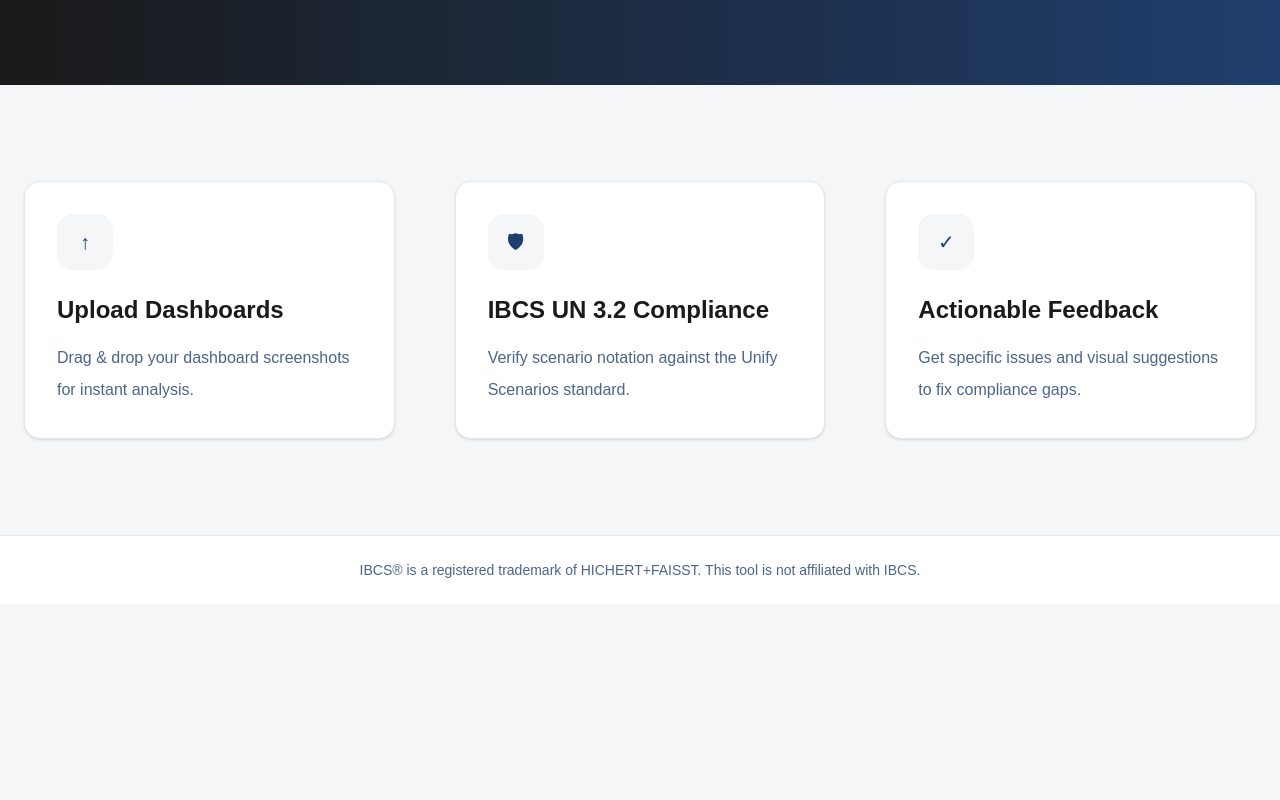
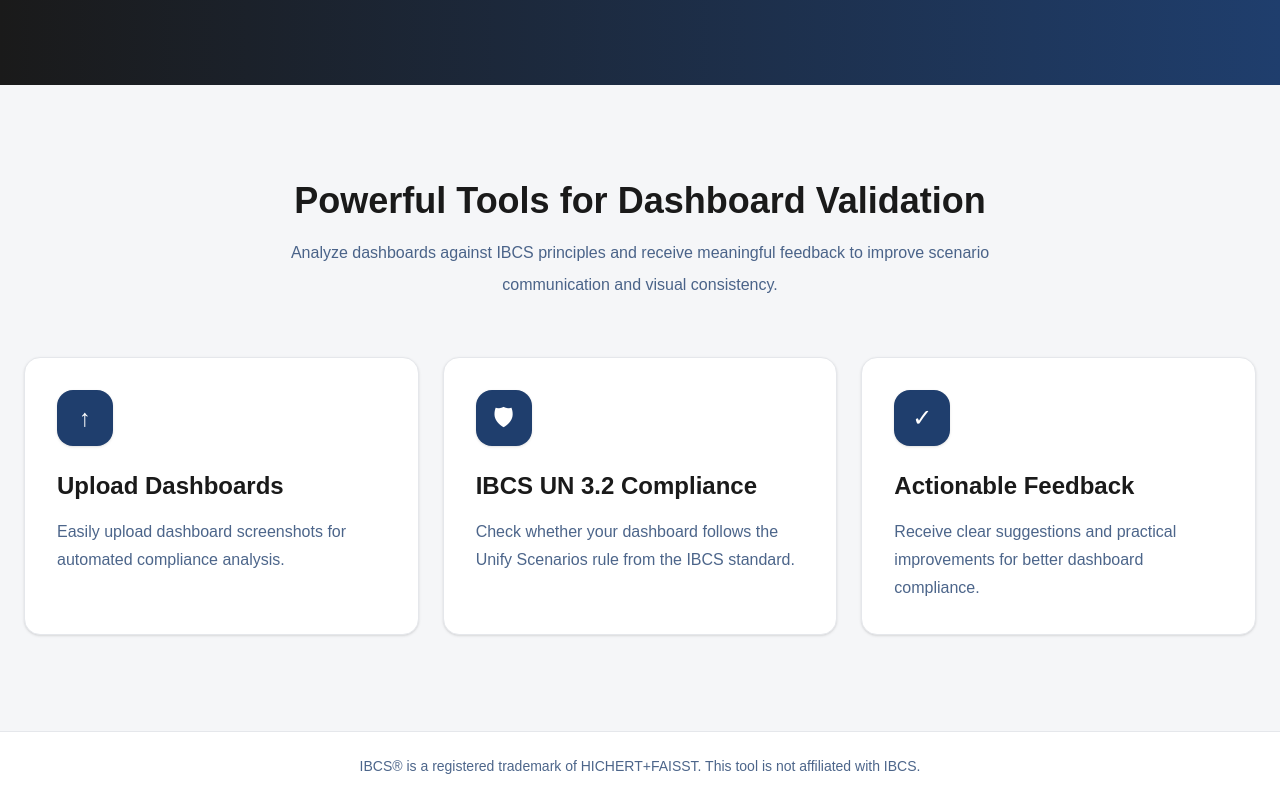
Before and after one commit to Fontys-Group-8-AMD/Jugo, a React app in the folder frontend/: page / in a window 1280 px wide. Shown: the part 642-1442 px from the top of the page. Before the commit the page ends 1246 px from the top, so only its background shows below. Built offline with nearby package versions, Linux system fonts and the light colour scheme; the HTML template or start-up script is replaced by a standard one.

Commit message:
Adjusted Icon style + added explanation text before the Feature Section

```diff
--- a/frontend/src/components/home/FeatureCard.tsx
+++ b/frontend/src/components/home/FeatureCard.tsx
@@ -1,7 +1,7 @@
 type FeatureCardProps = {
   title: string;
   description: string;
-  icon: string;
+  icon: "upload" | "shield" | "check";
 };
 
 const FeatureCard = ({ title, description, icon }: FeatureCardProps) => {
@@ -19,16 +19,16 @@
   };
 
   return (
-    <article className="rounded-2xl border border-[var(--color-border)] bg-[var(--color-white)] p-8 shadow-sm transition duration-200 hover:-translate-y-1 hover:shadow-md">
-      <div className="mb-6 flex h-14 w-14 items-center justify-center rounded-2xl bg-[var(--color-background)] text-xl text-[var(--color-primary)]">
+    <article className="flex h-full flex-col rounded-2xl border border-[var(--color-border)] bg-[var(--color-white)] p-8 shadow-sm transition duration-200 hover:-translate-y-1 hover:shadow-md">
+      <div className="mb-6 flex h-14 w-14 items-center justify-center rounded-2xl bg-[var(--color-primary)] text-2xl text-[var(--color-white)] shadow-sm">
         {renderIcon()}
       </div>
 
-      <h3 className="mb-4 text-2xl font-semibold text-[var(--color-dark)]">
+      <h3 className="mb-4 text-xl font-semibold text-[var(--color-dark)] md:text-2xl">
         {title}
       </h3>
 
-      <p className="text-base leading-8 text-[var(--color-primary)]/80">
+      <p className="text-base leading-7 text-[var(--color-primary)]/80">
         {description}
       </p>
     </article>
--- a/frontend/src/components/home/FeaturesSection.tsx
+++ b/frontend/src/components/home/FeaturesSection.tsx
@@ -1,10 +1,21 @@
 import FeatureCard from "./FeatureCard";
-import { features } from "../../data/features.ts";
+import { features } from "../../data/features";
 
 const FeaturesSection = () => {
   return (
     <section className="bg-[var(--color-background)] px-6 py-20 md:py-24">
-      <div className="mx-auto grid max-w-7xl gap-15 md:grid-cols-2 xl:grid-cols-3">
+      <div className="mx-auto max-w-7xl">
+        <div className="mx-auto mb-14 max-w-3xl text-center">
+          <h2 className="text-3xl font-bold text-[var(--color-dark)] md:text-4xl">
+            Powerful Tools for Dashboard Validation
+          </h2>
+          <p className="mt-4 text-base leading-8 text-[var(--color-primary)]/80">
+            Analyze dashboards against IBCS principles and receive meaningful
+            feedback to improve scenario communication and visual consistency.
+          </p>
+        </div>
+
+        <div className="grid gap-6 md:grid-cols-2 xl:grid-cols-3">
           {features.map((feature) => (
             <FeatureCard
               key={feature.title}
@@ -14,6 +25,7 @@
             />
           ))}
         </div>
+      </div>
     </section>
   );
 };
--- a/frontend/src/data/features.ts
+++ b/frontend/src/data/features.ts
@@ -1,19 +1,26 @@
-export const features = [
+export type Feature = {
+  title: string;
+  description: string;
+  icon: "upload" | "shield" | "check";
+};
+
+export const features: Feature[] = [
   {
     title: "Upload Dashboards",
-    description: "Drag & drop your dashboard screenshots for instant analysis.",
+    description:
+      "Easily upload dashboard screenshots for automated compliance analysis.",
     icon: "upload",
   },
   {
     title: "IBCS UN 3.2 Compliance",
     description:
-      "Verify scenario notation against the Unify Scenarios standard.",
+      "Check whether your dashboard follows the Unify Scenarios rule from the IBCS standard.",
     icon: "shield",
   },
   {
     title: "Actionable Feedback",
     description:
-      "Get specific issues and visual suggestions to fix compliance gaps.",
+      "Receive clear suggestions and practical improvements for better dashboard compliance.",
     icon: "check",
   },
 ];
```
Lines whose indentation alone changed are shown as unchanged.
